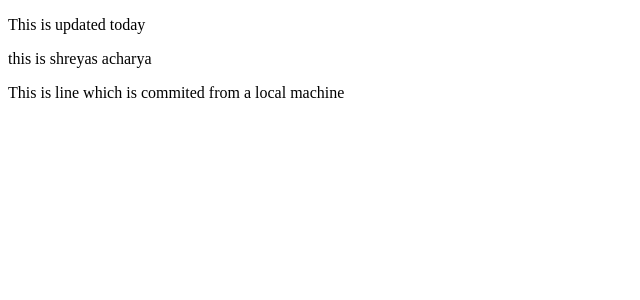
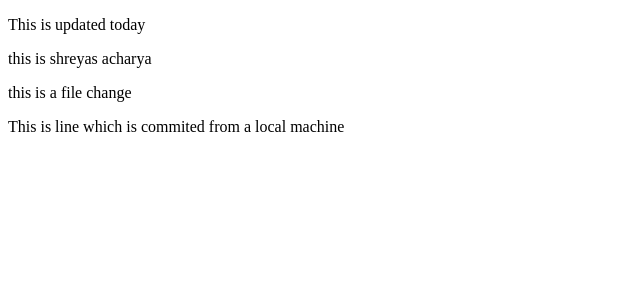
Before and after one commit to ShreyasAch/demorepo, a Nuxt app: page /TableView in a window 1280 px wide. Shown: the top 300 px of the page, without its empty margins (0-640 px from the left). Built offline with nearby package versions, Linux system fonts and the light colour scheme.

Commit message:
28 Apr 2023, 15:18

```diff
--- a/pages/TableView.vue
+++ b/pages/TableView.vue
@@ -2,6 +2,7 @@
     <div>
         <p> This is updated today</p>
         <p> this is shreyas acharya </p>
+        <p> this is a file change</p>
         <p> This is line which is commited from a local machine</p>
     </div>
 </template>
```
